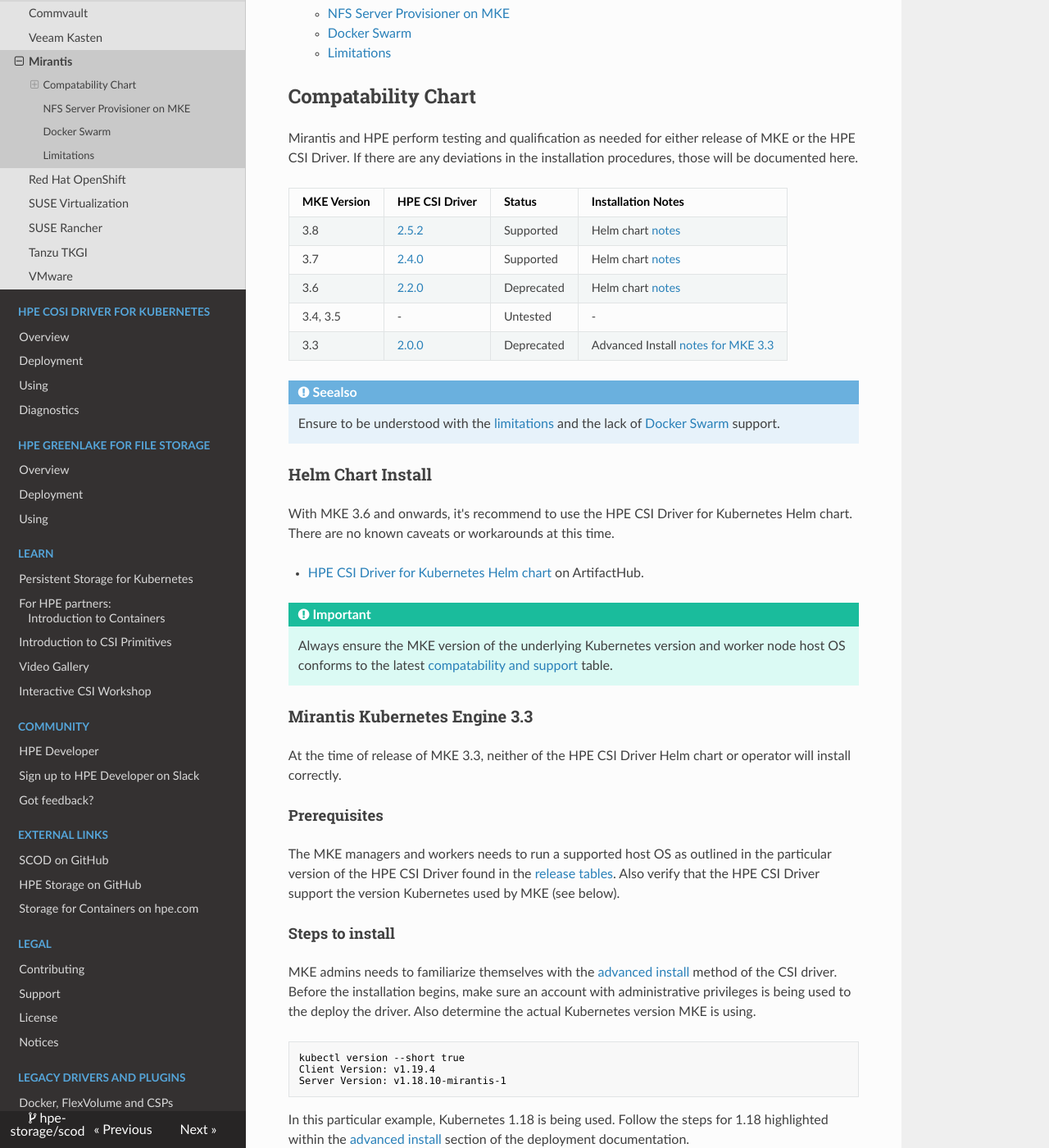
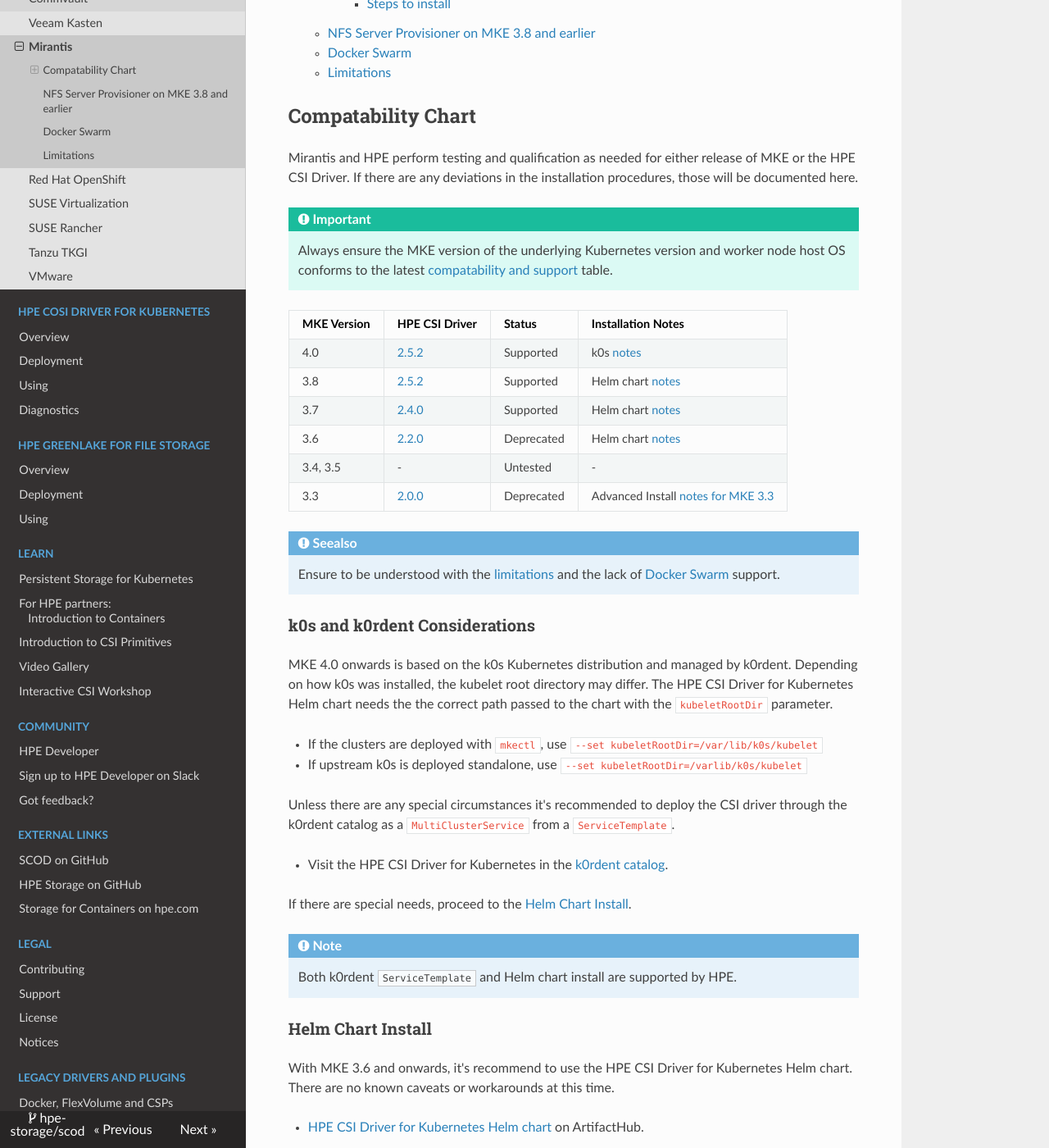
Before and after one commit to hpe-storage/scod, an MkDocs documentation site: the page built from docs/csi_driver/partners/mirantis/index.md, in a window 1280 px wide and 1400 px high, scrolled down 467 px. Shown: the whole window at 82% size. Built offline with MkDocs 1.6.1, drawn with Linux system fonts in a browser that asks for light colours; nearby versions of some CDN libraries; some of the changed text lies outside the part shown.

Commit message:
Add MKE 4.0 (#239)
Signed-off-by: Michael Mattsson <michael.mattsson@gmail.com>

```diff
--- a/docs/csi_driver/partners/mirantis/index.md
+++ b/docs/csi_driver/partners/mirantis/index.md
@@ -8,8 +8,12 @@
 
 Mirantis and HPE perform testing and qualification as needed for either release of MKE or the HPE CSI Driver. If there are any deviations in the installation procedures, those will be documented here.
 
+!!! important
+    Always ensure the MKE version of the underlying Kubernetes version and worker node host OS conforms to the latest [compatability and support](../../index.md#compatibility_and_support) table.
+
 | MKE Version | HPE CSI Driver | Status | Installation Notes |
 | ------------| -------------- | ------ | ------------------ |
+| 4.0         | [2.5.2](../../index.md#hpe_csi_driver_for_kubernetes_252) | Supported | k0s [notes](#k0s_and_k0rdent_considerations) |
 | 3.8         | [2.5.2](../../index.md#hpe_csi_driver_for_kubernetes_252) | Supported | Helm chart [notes](#helm_chart_install) |
 | 3.7         | [2.4.0](../../archive.md#hpe_csi_driver_for_kubernetes_240) | Supported | Helm chart [notes](#helm_chart_install) |
 | 3.6         | [2.2.0](../../archive.md#hpe_csi_driver_for_kubernetes_220) | Deprecated | Helm chart [notes](#helm_chart_install) |
@@ -19,14 +23,27 @@
 !!! seealso
     Ensure to be understood with the [limitations](#limitations) and the lack of [Docker Swarm](#docker_swarm) support.
 
+### k0s and k0rdent Considerations
+
+MKE 4.0 onwards is based on the k0s Kubernetes distribution and managed by k0rdent. Depending on how k0s was installed, the kubelet root directory may differ. The HPE CSI Driver for Kubernetes Helm chart needs the the correct path passed to the chart with the `kubeletRootDir` parameter.
+
+- If the clusters are deployed with `mkectl`, use `--set kubeletRootDir=/var/lib/k0s/kubelet`
+- If upstream k0s is deployed standalone, use `--set kubeletRootDir=/varlib/k0s/kubelet`
+
+Unless there are any special circumstances it's recommended to deploy the CSI driver through the k0rdent catalog as a `MultiClusterService` from a `ServiceTemplate`.
+
+- Visit the HPE CSI Driver for Kubernetes in the [k0rdent catalog](https://catalog.k0rdent.io/v0.3.0/apps/hpe-csi/hpe-csi/).
+
+If there are special needs, proceed to the [Helm Chart Install](#helm_chart_install).
+
+!!! note
+    Both k0rdent `ServiceTemplate` and Helm chart install are supported by HPE.
+
 ### Helm Chart Install
 
 With MKE 3.6 and onwards, it's recommend to use the HPE CSI Driver for Kubernetes Helm chart. There are no known caveats or workarounds at this time.
 
 - [HPE CSI Driver for Kubernetes Helm chart](https://artifacthub.io/packages/helm/hpe-storage/hpe-csi-driver) on ArtifactHub.
-
-!!! important
-    Always ensure the MKE version of the underlying Kubernetes version and worker node host OS conforms to the latest [compatability and support](../../index.md#compatibility_and_support) table.
 
 ### Mirantis Kubernetes Engine 3.3
 
@@ -58,7 +75,7 @@
 
 - [Container Storage Providers](../../container_storage_provider/index.md)
 
-## NFS Server Provisioner on MKE
+## NFS Server Provisioner on MKE 3.8 and earlier
 
 In order to allow the HPE CSI Driver to deploy privileged NFS servers in the default NFS `Namespace` of "hpe-nfs", the MKE configuration file needs to be updated with the following configuration directly inside the `[cluster_config]` stanza:
 
```
